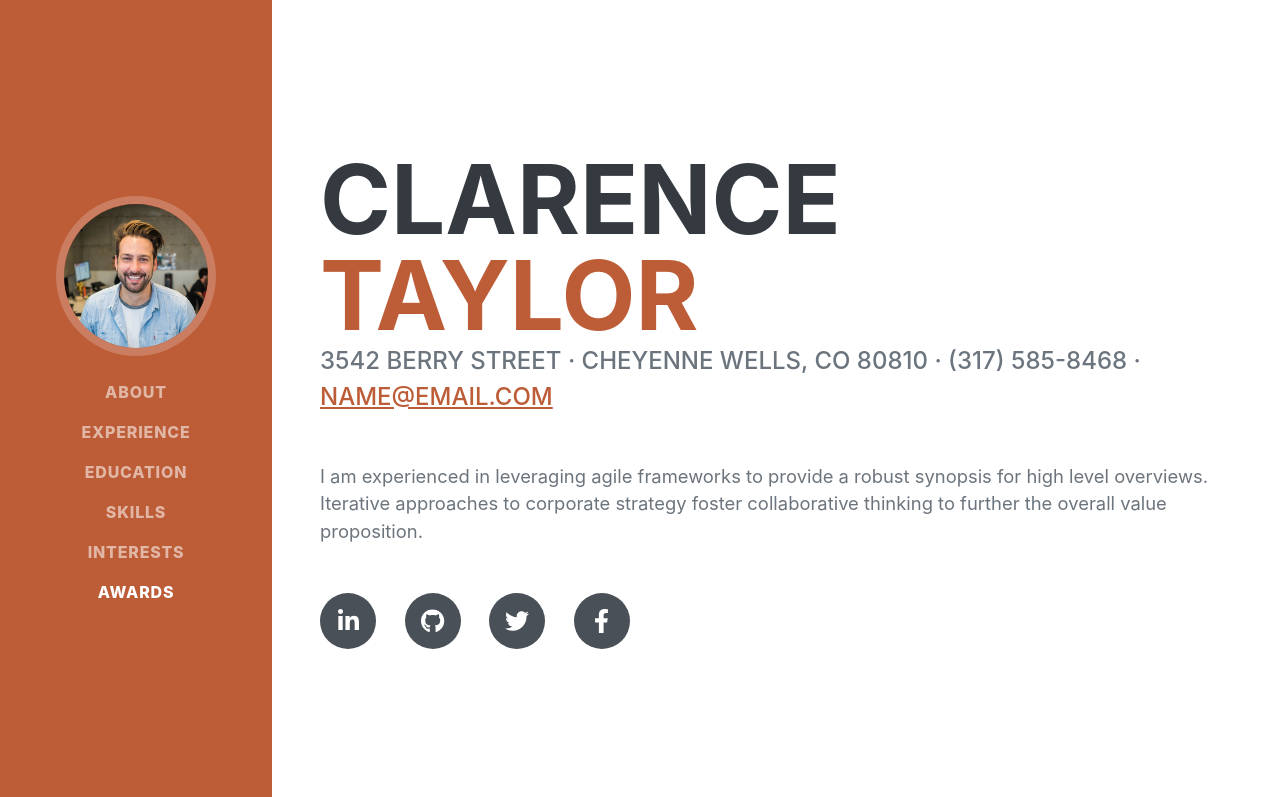
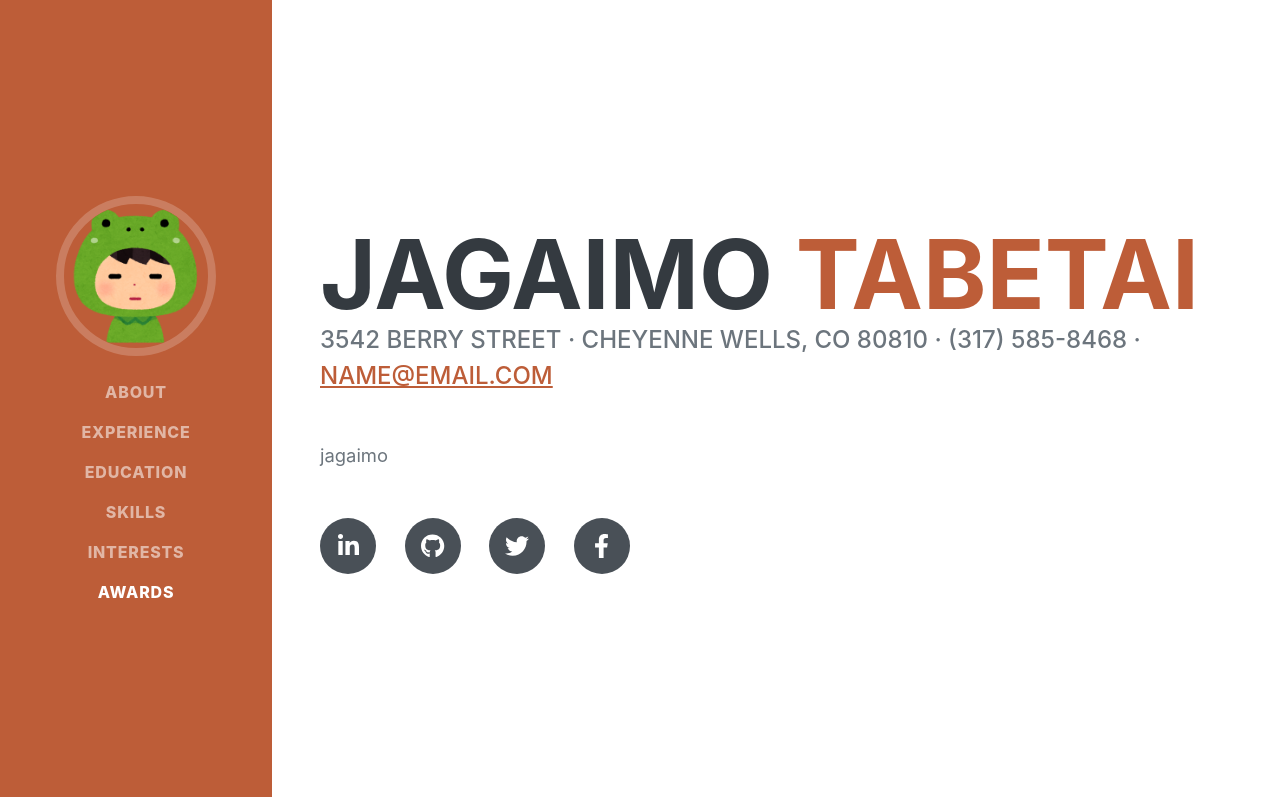
Before and after one commit to haggisz/resume, a plain HTML site: page index.html in a window 1280 px wide. Shown: the top 797 px of the page. Drawn offline with nearby package versions, Linux system fonts and the light colour scheme; a web font is replaced by a local one.

Commit message:
名前や写真、文章の差し替え

```diff
--- a/index.html
+++ b/index.html
@@ -20,7 +20,7 @@
         <nav class="navbar navbar-expand-lg navbar-dark bg-primary fixed-top" id="sideNav">
             <a class="navbar-brand js-scroll-trigger" href="#page-top">
                 <span class="d-block d-lg-none">Clarence Taylor</span>
-                <span class="d-none d-lg-block"><img class="img-fluid img-profile rounded-circle mx-auto mb-2" src="assets/img/profile.jpg" alt="..." /></span>
+                <span class="d-none d-lg-block"><img class="img-fluid img-profile rounded-circle mx-auto mb-2" src="assets/img/rennai_kaeruka.png" alt="..." /></span>
             </a>
             <button class="navbar-toggler" type="button" data-bs-toggle="collapse" data-bs-target="#navbarResponsive" aria-controls="navbarResponsive" aria-expanded="false" aria-label="Toggle navigation"><span class="navbar-toggler-icon"></span></button>
             <div class="collapse navbar-collapse" id="navbarResponsive">
@@ -40,14 +40,14 @@
             <section class="resume-section" id="about">
                 <div class="resume-section-content">
                     <h1 class="mb-0">
-                        Clarence
-                        <span class="text-primary">Taylor</span>
+                        jagaimo
+                        <span class="text-primary">tabetai</span>
                     </h1>
                     <div class="subheading mb-5">
                         3542 Berry Street · Cheyenne Wells, CO 80810 · (317) 585-8468 ·
                         <a href="mailto:name@email.com">name@email.com</a>
                     </div>
-                    <p class="lead mb-5">I am experienced in leveraging agile frameworks to provide a robust synopsis for high level overviews. Iterative approaches to corporate strategy foster collaborative thinking to further the overall value proposition.</p>
+                    <p class="lead mb-5">jagaimo</p>
                     <div class="social-icons">
                         <a class="social-icon" href="#!"><i class="fab fa-linkedin-in"></i></a>
                         <a class="social-icon" href="#!"><i class="fab fa-github"></i></a>
```
Also changed, not shown: assets/img/rennai_kaeruka.png (added), 1 other file.
